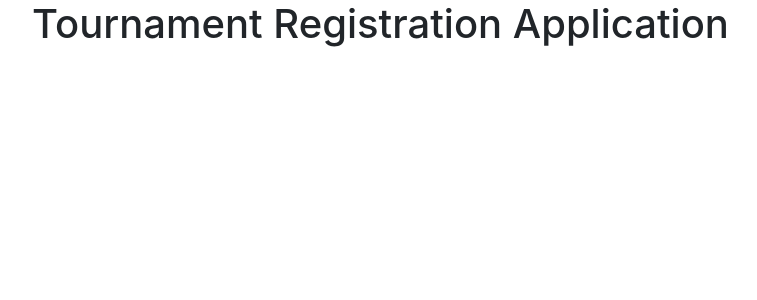
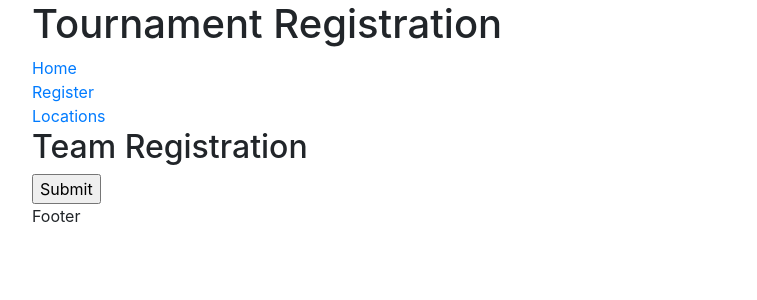
Before and after one commit to themohr/cis665, a PHP site: the page made by project/php/index.php in a window 1280 px wide. Shown: the top 300 px of the page, without its empty margins (53-810 px from the left). Run offline with PHP 8.4, Linux system fonts and the light colour scheme; some libraries are stand-ins or nearby versions.

Commit message:
Implemented view components

```diff
--- a/project/php/index.php
+++ b/project/php/index.php
@@ -1,5 +1,6 @@
 <!DOCTYPE html>
 <html>
 	<?php include("views/head.inc.php");?>
+
 	<?php include("views/body.inc.php");?>
 </html>
--- /dev/null
+++ b/project/php/lib/ProcessView.class.php
@@ -0,0 +1,20 @@
+<?php
+class ProcessView {
+
+	public $uri = "";
+
+	function displayView($serverInfo) {
+
+		$path = "";
+
+		if($serverInfo == "") {
+			$path = "home";
+		} else {
+			$path = substr($serverInfo, 5);
+		}
+
+		return $path;
+	}
+
+}
+?>
--- a/project/php/views/body.inc.php
+++ b/project/php/views/body.inc.php
@@ -1,9 +1,16 @@
 <body>
+	<?php include_once('header.inc.php');?>
 	<section class="container">
 		<div class="row">
-			<div class="col-md-12">
-				<h1>Tournament Registration Application</h1>
-			</div>
+
+				<?php require_once("lib/ProcessView.class.php");
+
+					$view = new ProcessView();
+					include('content/' . $view->displayView($_SERVER['QUERY_STRING']) . '.php');
+
+				?>
+
 		</div>
 	</section>
+	<?php include_once('footer.inc.php');?>
 </body>
--- /dev/null
+++ b/project/php/views/content/home.php
@@ -0,0 +1,3 @@
+<div class="col-md-12">
+	<h2>Home Page content</h2>
+</div>
--- /dev/null
+++ b/project/php/views/content/locations.php
@@ -0,0 +1,3 @@
+<div class="col-md-12">
+	<h2>Game Locations</h2>
+</div>
--- /dev/null
+++ b/project/php/views/content/register.php
@@ -0,0 +1,16 @@
+<div class="col-md-12">
+	<h2>Team Registration</h2>
+	<?php if(!$_POST) { ?>
+	<form action="<?php echo $_SERVER['PHP_SELF'];?>" method="POST">
+		<input type="submit">
+	</form>
+	<?php
+	}else {
+		//Present user message
+
+		@require_once("formprocess.class");
+		$process = $form->processmethod($_POST);
+		echo "You have succesfully registered";
+	}
+	?>
+</div>
--- /dev/null
+++ b/project/php/views/footer.inc.php
@@ -0,0 +1,9 @@
+<footer class="background">
+	<div class="container">
+		<div class="row">
+			<div class="col-md-12">
+				<p>Footer</p>
+			</div>
+		</div>
+	</div>
+</footer>
--- /dev/null
+++ b/project/php/views/header.inc.php
@@ -0,0 +1,14 @@
+<header class="background">
+	<div class="container">
+		<div class="row">
+			<div class="col-md-12">
+				<h1>Tournament Registration</h1>
+				<nav class="main-nav">
+					<div class="main-nav-item"><a href="<?php echo $_SERVER['PHP_SELF']; ?>">Home</a></div>
+					<div class="main-nav-item"><a href="<?php echo $_SERVER['PHP_SELF']; ?>?page=register">Register</a></div>
+					<div class="main-nav-item"><a href="<?php echo $_SERVER['PHP_SELF']; ?>?page=locations">Locations</a></div>
+				</nav>
+			</div>
+		</div>
+	</div>
+</header>
```
Also changed, not shown: project/php/views/process/login.php (added, +12 -0 lines), 1 other file.
